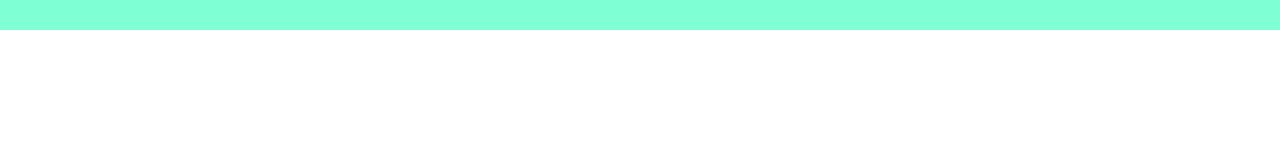
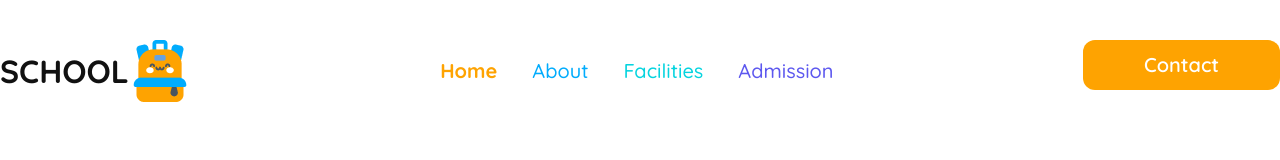
Before and after one commit to muhammadsagor11/Assignment-two, a plain HTML site: page index.html in a window 1280 px wide. Drawn offline with Linux system fonts and the light colour scheme.

Commit message:
add an navber itams

```diff
--- a/index.html
+++ b/index.html
@@ -9,6 +9,38 @@
 <body>
     <div class="main-container">
 
+
+
+        <header id="header-container">
+            <nav class="navber flex-item">
+                <div class="nav-title flex-item">
+                    <h3 class="H1-heading">SCHOOL</h3>
+                    <img src="assets/logo.png" alt="">
+                </div>
+                <!-- <ul class="nav-links">
+                    <li class="nav-ber"><a href="" class="nav-link"></a><span>Home</span></li>
+                    <li class="nav-ber"><a href="" class="nav-link"></a><span>About</span></li>
+                    <li class="nav-ber"><a href="" class="nav-link"></a><span>Facilities</span></li>
+                    <li class="nav-ber"><a href="" class="nav-link"></a><span>Admission</span></li>
+                </ul> -->
+                <ul class="nav-links flex-item">
+                    <li class="nav-ber"><a href="" class="nav-link"><span class="sub-home">Home</span></a></li>
+                    <li class="nav-ber"><a href="" class="nav-link"><span class="sub-about">About</span></a></li>
+                    <li class="nav-ber"><a href="" class="nav-link"><span class="sub-facili">Facilities</span></a></li>
+                    <li class="nav-ber"><a href="" class="nav-link"><span class="sub-admission">Admission</span></a></li>
+                </ul>
+
+                <div class="btn">
+                    <button class="nav-btn">Contact</button>
+                </div>
+            </nav>
+        </header>
+        <main>
+
+        </main>
+        <footer>
+
+        </footer>
     </div>
 </body>
 </html>
--- a/style.css
+++ b/style.css
@@ -8,7 +8,96 @@
 
 .main-container{
     max-width: 1440px;
-    height: 30px;
+    height: auto;
     margin: 0 auto;
-    background-color: aquamarine;
 }
+
+/* sheard styles*/
+.flex-item{
+    display: flex;
+}
+
+.H1-heading{
+    color: rgb(17, 17, 17);
+    font-size: 32px;
+    font-weight: 700;
+    line-height: 30px;
+    letter-spacing: 0%;
+}
+
+
+/* header section start  */
+
+.header-container{
+    width: 1160px;
+}
+
+.navber{
+    justify-content: space-between;
+    padding: 40px 0px 20px 0px;
+}
+
+.nav-title{
+    align-items: center;
+}
+
+.sub-home{
+    color: rgb(254, 163, 1);
+    font-size: 20px;
+    font-weight: 700;
+    line-height: 30px;
+}
+
+
+.sub-about{
+    color: rgb(1, 172, 253);
+    font-size: 20px;
+    font-weight: 500;
+    line-height: 30px;
+}
+
+.sub-facili{
+    color: rgb(5, 212, 223);
+    font-size: 20px;
+    font-weight: 500;
+    line-height: 30px;
+}
+
+.sub-admission{
+    color: rgb(93, 88, 239);
+    font-size: 20px;
+    font-weight: 500;
+    line-height: 30px;
+}
+
+
+.nav-links{
+    align-items: center;
+    padding: 16px 0;
+    gap: 35px;
+}
+
+
+li{
+    list-style: none;
+}
+
+
+.nav-ber  a{
+    text-decoration: none;
+}
+
+
+.nav-btn{
+    width: 197px;
+    height: 50px;
+    border-radius: 12px;
+    background: rgb(254, 163, 1);
+    padding: 10px;
+    border: none;
+    color: rgb(255, 255, 255);
+    font-size: 20px;
+    font-weight: 600;
+    line-height: 30px;
+    letter-spacing: 0%;
+}
```
